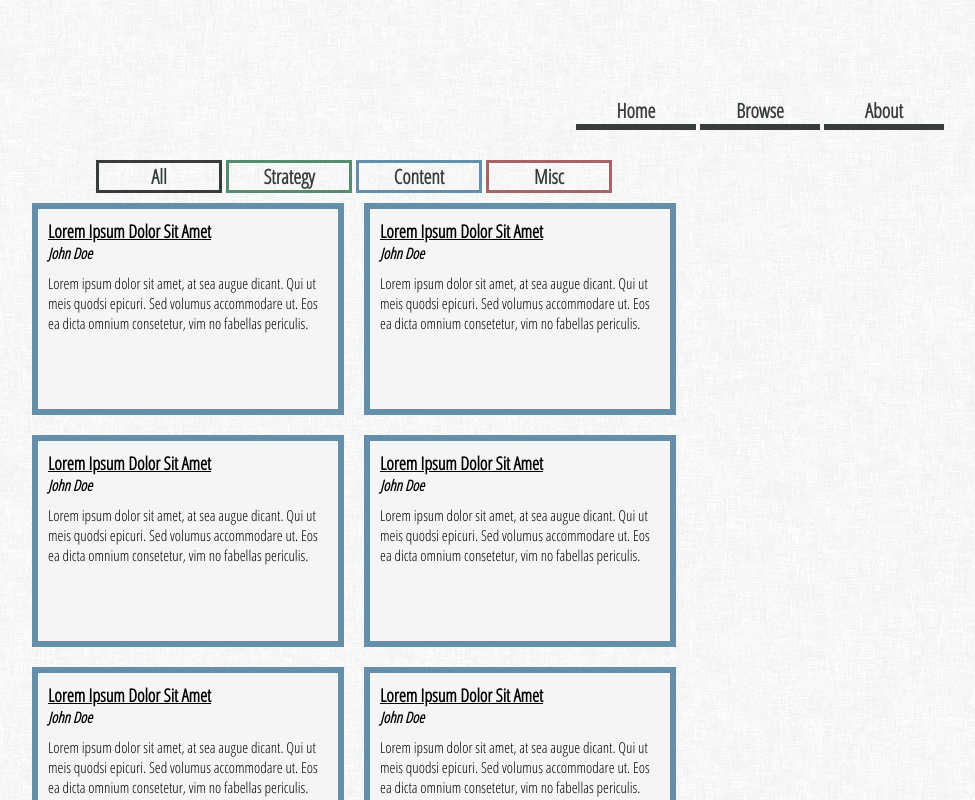
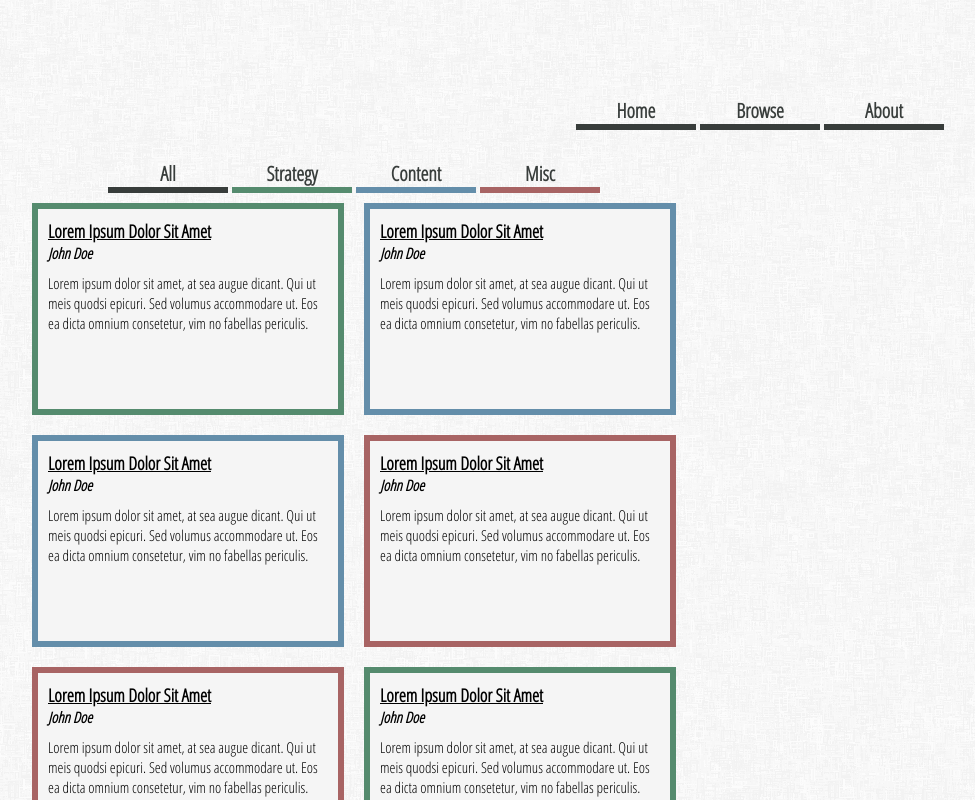
Before and after one commit to ralucavacaru/training, a plain HTML site: page index.html at #!/browse in a window 1280 px wide. Shown: the whole page, without its empty margins (286-1261 px from the left). Drawn offline with nearby package versions, Linux system fonts and the light colour scheme; some packages are replaced by stand-ins of ours; a web font is replaced by a local one.

Commit message:
Added nested states for Browse

```diff
--- a/index.css
+++ b/index.css
@@ -100,14 +100,18 @@ p {
 	font-family: 'Open Sans Condensed', sans-serif;
 	font-size: 20px;
 	font-weight: bold;
-	border-style: solid;
-	border-width: 3px;
+	border-bottom-style: solid;
+	border-bottom-width: 6px;
 }
 
 #strategy {
 	border-color: #558B6E;
 }
 #strategy:hover {
+	background-color: #558B6E;
+	color: white;
+}
+#strategy:active {
 	background-color: #558B6E;
 	color: white;
 }
--- a/index.html
+++ b/index.html
@@ -13,7 +13,7 @@
 				<a ui-sref="home" ui-sref-active="active" id="home">
 					Home
 				</a>
-				<a ui-sref="browse" ui-sref-active="active" id="browse">
+				<a ui-sref="browse.all" ui-sref-active="active" id="browse">
 					Browse
 				</a>
 				<a ui-sref="about" ui-sref-active="active" id="about">
--- a/js/training.js
+++ b/js/training.js
@@ -8,25 +8,55 @@ Training.config(function($stateProvider, $urlRouterProvider) {
     url: '/',
     templateUrl: 'partials/home.html'
   }
-
   var browseState = {
     name: 'browse',
     url: '/browse',
-    templateUrl: 'partials/browse.html'
+    templateUrl: 'partials/browse.html',
+    redirectTo: 'browse.all'
   }
-
+  var allState = {
+    name: 'browse.all',
+    url: '',
+    templateUrl: 'partials/all.html'
+  }
+  var strategyState = {
+    name: 'browse.strategy',
+    url: '/strategy',
+    templateUrl: 'partials/strategy.html'
+  }
+  var contentState = {
+    name: 'browse.content',
+    url: '/content',
+    templateUrl: 'partials/content.html'
+  }
+  var miscState = {
+    name: 'browse.misc',
+    url: '/misc',
+    templateUrl: 'partials/misc.html'
+  }
   var aboutState = {
     name: 'about',
     url: '/about',
     templateUrl: 'partials/about.html'
   }
 
-  $stateProvider.state(homeState);
-  $stateProvider.state(browseState);
-  $stateProvider.state(aboutState);
+  $stateProvider
+        .state(homeState)
+        .state(browseState)
+        .state(allState)
+        .state(strategyState)
+        .state(contentState)
+        .state(miscState)
+        .state(aboutState);
 });
 
 Training.controller('HomeCtrl', function($scope, MockDataFactory) {
+});
+
+Training.controller('BrowseCtrl', function($scope, MockDataFactory) {
+});
+
+Training.controller('AllCtrl', function($scope, MockDataFactory) {
     $scope.trainings = MockDataFactory.trainings;
 });
 
--- /dev/null
+++ b/partials/all.html
@@ -0,0 +1,9 @@
+<div ng-controller="AllCtrl">
+	<div ng-repeat="training in trainings" style="display:inline-block;">
+		<div class="content-box" id="{{ training.category }}">
+			<span class="box-title">{{ training.title }}</span>
+			<span class="box-author">{{ training.author }}</span>
+			<span class="box-description">{{ training.description }}</span>
+		</div>
+	</div>
+</div>
--- a/partials/browse.html
+++ b/partials/browse.html
@@ -1,24 +1,18 @@
-<div ng-controller="ContentCtrl">
+<div ng-controller="BrowseCtrl">
 	<nav id="browse-navbar">
-		<a href="#/" id="all">
+		<a ui-sref="browse.all" ui-sref-active="active" id="all">
 			All
 		</a>
-		<a href="#strategy" id="strategy">
+		<a ui-sref="browse.strategy" ui-sref-active="active" id="strategy">
 			Strategy
 		</a>
-		<a href="#content" id="content">
+		<a ui-sref="browse.content" ui-sref-active="active" id="content">
 			Content
 		</a>
-		<a href="#misc" id="misc">
+		<a ui-sref="browse.misc" ui-sref-active="active" id="misc">
 			Misc
 		</a>
 	</nav>
 
-	<div ng-repeat="training in trainings" style="display:inline-block;">
-		<div ng-show="training.category == 'content'" class="content-box" id="{{ training.category }}">
-			<span class="box-title">{{ training.title }}</span>
-			<span class="box-author">{{ training.author }}</span>
-			<span class="box-description">{{ training.description }}</span>
-		</div>
-	</div>
+	<ui-view></ui-view>
 </div>
```
Also changed, not shown: partials/content.html (added, +9 -0 lines).
